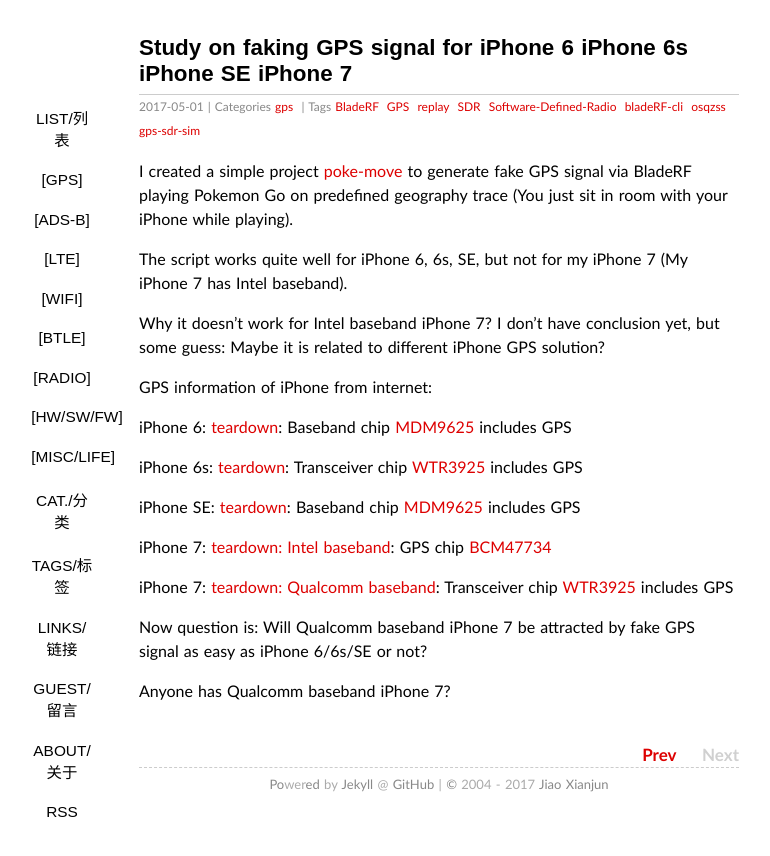
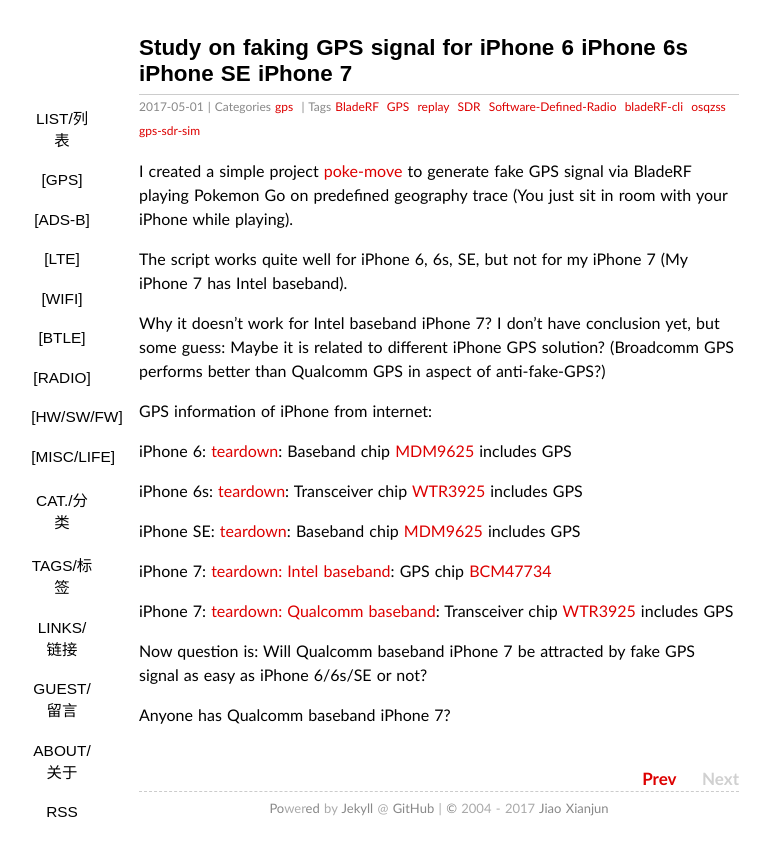
Before and after one commit to sdr-x/sdr-x.github.io, a Jekyll site: the page built from _posts/2017-05-01-fake-gps-for-iphone6-6s-se-7.md, in a window 1280 px wide. Shown: the top 856 px of the page, without its empty margins (201-971 px from the left). Built offline with Jekyll 4.4.1, drawn with Linux system fonts in a browser that asks for light colours; some web fonts are replaced; comment, search, counter and statistics services are not loaded.

Commit message:
Update 2017-05-01-fake-gps-for-iphone6-6s-se-7.md

```diff
--- a/_posts/2017-05-01-fake-gps-for-iphone6-6s-se-7.md
+++ b/_posts/2017-05-01-fake-gps-for-iphone6-6s-se-7.md
@@ -13,7 +13,7 @@ via BladeRF playing Pokemon Go on predefined geography trace (You just sit in ro
 The script works quite well for iPhone 6, 6s, SE, but not for my iPhone 7 (My iPhone 7 has Intel baseband).
 
 Why it doesn't work for Intel baseband iPhone 7? I don't have conclusion yet, but some guess: Maybe it is
-related to different iPhone GPS solution?
+related to different iPhone GPS solution? (Broadcomm GPS performs better than Qualcomm GPS in aspect of anti-fake-GPS?)
 
 GPS information of iPhone from internet:
 
```
